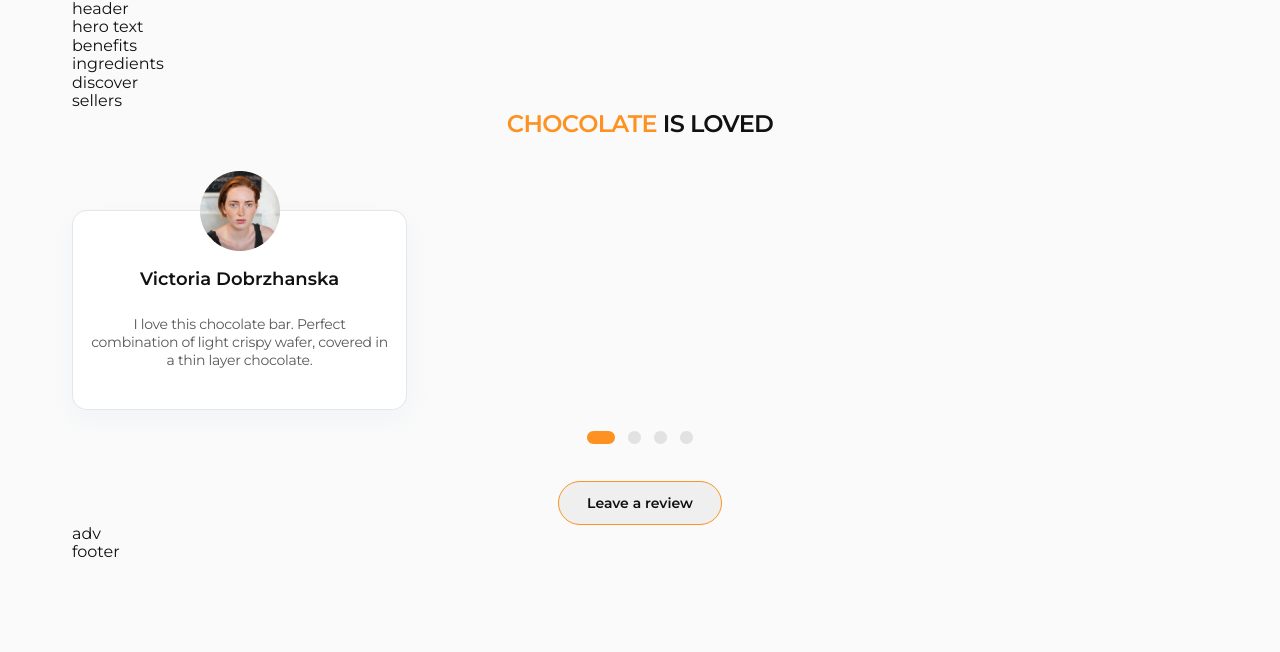
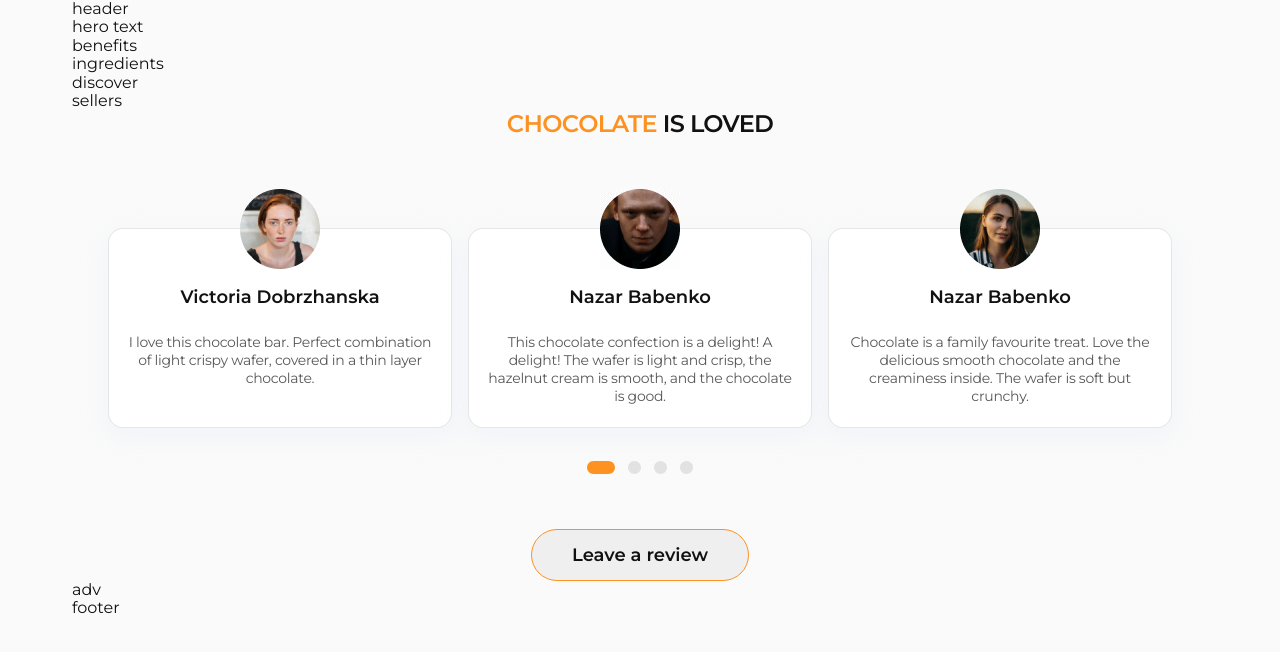
Before and after one commit to sselesnes/project-DevHive2, a website built with Vite: page src/index.html in a window 1280 px wide. Built offline with nearby package versions, Linux system fonts and the light colour scheme.

Commit message:
scale everything up to tablet and desktop versions

```diff
--- a/src/css/reviews.css
+++ b/src/css/reviews.css
@@ -1,17 +1,7 @@
-.rev-head-span {
-  color: #fd9222;
-  font-size: 24px;
-  font-style: normal;
-  font-weight: 600;
-  line-height: 28px; /* 116.667% */
-  letter-spacing: -0.72px;
-  text-transform: uppercase;
-}
-
 .reviews-heading {
   text-align: center;
   color: #111;
-  font-size: 24px;
+
   font-style: normal;
   font-weight: 600;
   line-height: 28px;
@@ -20,9 +10,28 @@
   margin-bottom: 72px;
 }
 
+.rev-head-span {
+  color: #fd9222;
+}
+
+@media screen and (min-width: 768px) {
+  .reviews-heading {
+    margin-bottom: 90px;
+  }
+}
+
 .rev-card-list {
   display: flex;
   gap: 28px;
+  margin-bottom: 20px;
+}
+
+@media screen and (min-width: 768px) {
+  .rev-card-list {
+    justify-content: center;
+    gap: 16px;
+    margin-bottom: 32px;
+  }
 }
 
 .review-card {
@@ -35,12 +44,29 @@
   border: 1px solid rgba(17, 17, 17, 0.1);
   background: #fff;
   box-shadow: 0px 9.049px 26.572px 0px rgba(215, 228, 249, 0.25);
-  margin-bottom: 20px;
+}
+
+@media screen and (min-width: 768px) {
+  .review-card {
+    width: 344px;
+  }
 }
 
 .review-card:nth-child(2),
 .review-card:nth-child(3) {
   display: none;
+}
+
+@media screen and (min-width: 768px) {
+  .review-card:nth-child(2) {
+    display: flex;
+  }
+}
+
+@media screen and (min-width: 1200px) {
+  .review-card:nth-child(3) {
+    display: flex;
+  }
 }
 
 .rev-img {
@@ -73,11 +99,24 @@
   padding-right: 18px;
 }
 
+@media screen and (min-width: 768px) {
+  .rev-text {
+    padding-left: 16px;
+    padding-right: 16px;
+  }
+}
+
 .rev-swipe-list {
   display: flex;
   justify-content: center;
   gap: 13px;
   margin-bottom: 32px;
+}
+
+@media screen and (min-width: 768px) {
+  .rev-swipe-list {
+    margin-bottom: 50px;
+  }
 }
 
 .rev-logo-oval {
@@ -109,3 +148,10 @@
   border-radius: 100px;
   border: 1px solid #fd9222;
 }
+
+@media screen and (min-width: 768px) {
+  .btn-reviews {
+    font-size: 18px;
+    padding: 14px 40px;
+  }
+}
```
